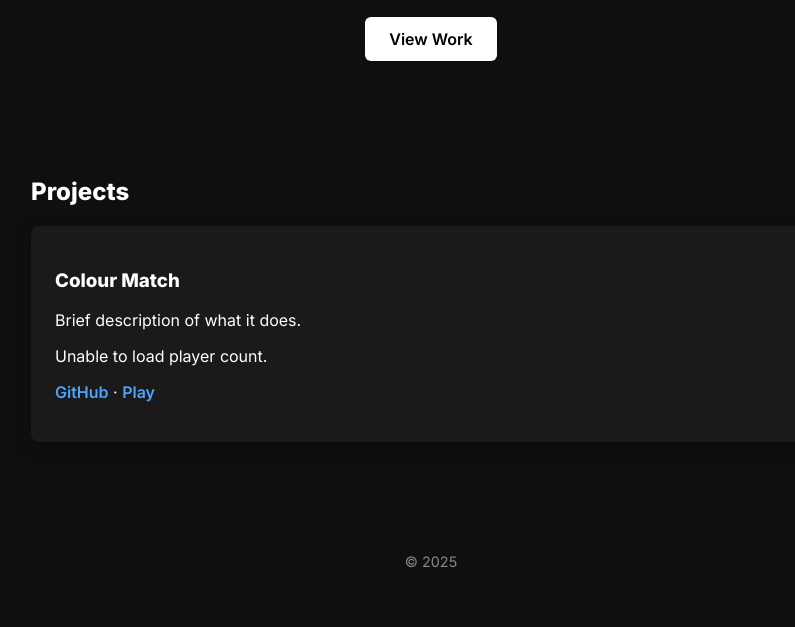
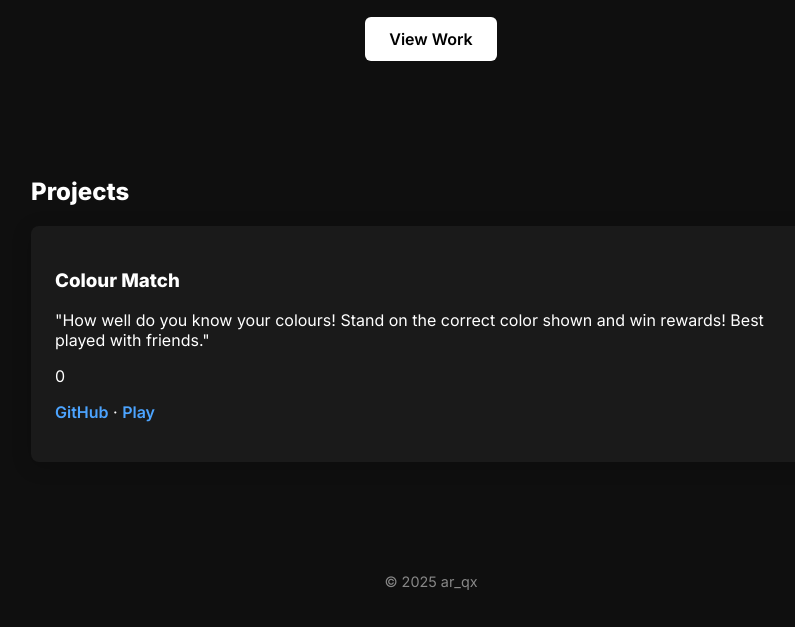
Before and after one commit to divites/divites.github.io, a plain HTML site: page index.html in a window 1280 px wide. Shown: the part 241-868 px from the top of the page, without its empty margins (209-1004 px from the left). Drawn offline with Linux system fonts and the light colour scheme; no server answers.

Commit message:
Update index.html

```diff
--- a/index.html
+++ b/index.html
@@ -20,7 +20,8 @@
 
       <div class="project-card" id="color-match-widget">
         <h3>Colour Match</h3>
-        <p>Brief description of what it does.</p>
+        <p>"How well do you know your colours! Stand on the correct color shown and win rewards!
+Best played with friends."</p>
         <p id="player-count">Loading player count...</p>
         <p>
           <a href="#">GitHub</a> ·
@@ -30,7 +31,7 @@
     </section>
 
     <footer>
-      <p>© 2025 </p>
+      <p>© 2025 ar_qx</p>
     </footer>
   </main>
 
@@ -45,7 +46,7 @@
           `${game.playing} currently playing`;
       })
       .catch(err => {
-        document.getElementById("player-count").innerText = "Unable to load player count.";
+        document.getElementById("player-count").innerText = "0";
         console.error("Error fetching Roblox data:", err);
       });
   </script>
```
